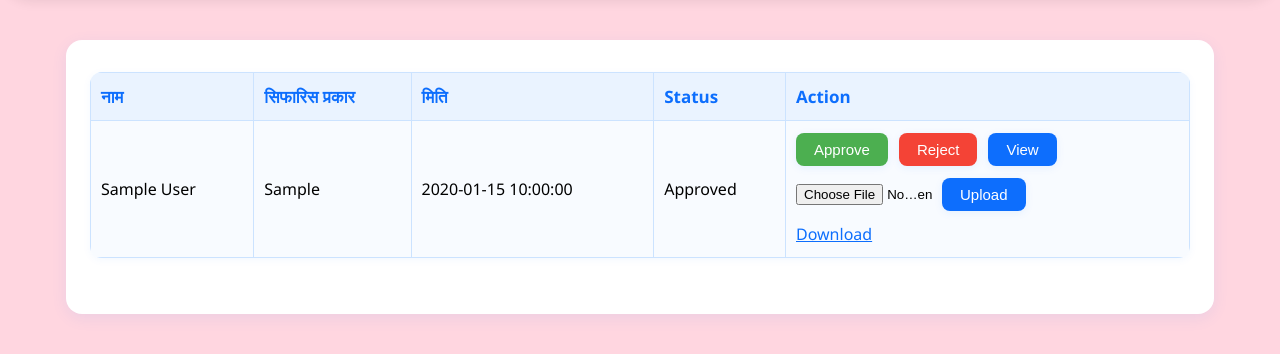
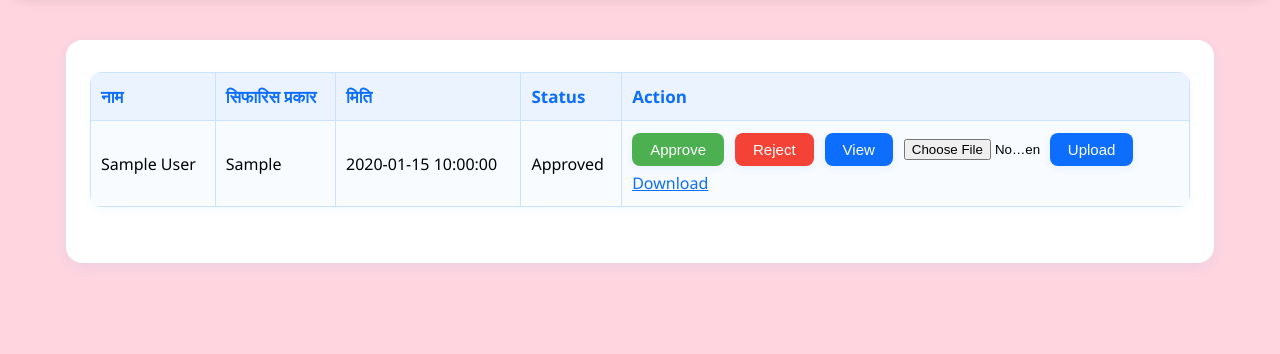
Before and after one commit to AMAYKJHA/esifarish, a PHP site: page /applications.php in a window 1280 px wide. Shown: the part 102-456 px from the top of the page. Run offline with PHP 8.4, Linux system fonts and the light colour scheme; the visitor is signed in with stand-in values (Sample User, id 1); tables that the repository leaves empty hold one stand-in row (values such as "Sample post").

Commit message:
Certificate upload featuer

```diff
--- a/backend/applications.php
+++ b/backend/applications.php
@@ -170,21 +170,19 @@ $result = $conn->query('SELECT * FROM applications ORDER BY submitted_at DESC');
                             <td><?php echo htmlspecialchars($row['sifarish_type']); ?></td>
                             <td><?php echo htmlspecialchars($row['submitted_at']); ?></td>
                             <td id="status-<?php echo $row['id']; ?>"><?php echo htmlspecialchars($row['status']); ?></td>
-                            <td style="vertical-align: top;">
-                                <div style="display: flex; flex-direction: column; gap: 8px; min-width: 220px;">
-                                    <div style="display: flex; gap: 6px; flex-wrap: wrap;">
+                                                            <td style="vertical-align: top; min-width: 220px;">
+                                                                <div style="display: flex; gap: 6px; flex-wrap: wrap; align-items: center; margin-bottom: 6px;">
                                                                     <button class="btn approve" onclick="updateStatus(<?php echo $row['id']; ?>, 'Approved')">Approve</button>
                                                                     <button class="btn reject" onclick="updateStatus(<?php echo $row['id']; ?>, 'Rejected')">Reject</button>
                                                                     <button class="btn view" onclick="openModal(<?php echo $row['id']; ?>)">View</button>
-                                    </div>
-                                    <form enctype="multipart/form-data" onsubmit="uploadDocument(event, <?php echo $row['id']; ?>)" style="display: flex; gap: 6px; align-items: center; margin-top: 4px;">
+                                                                    <form enctype="multipart/form-data" onsubmit="uploadDocument(event, <?php echo $row['id']; ?>)" style="display: flex; gap: 6px; align-items: center; margin:0;">
                                                                         <input type="file" name="document" required style="width: 140px;" />
                                                                         <button type="submit" class="btn" style="background:#0d6efd;color:#fff;">Upload</button>
                                                                     </form>
+                                                                </div>
                                                                 <?php if (!empty($row['certificate_file'])): ?>
-                                        <a href="../uploads/<?php echo htmlspecialchars($row['certificate_file']); ?>" target="_blank" style="margin-top:4px; color:#0d6efd;">Download</a>
+                                                                    <a href="../uploads/<?php echo htmlspecialchars($row['certificate_file']); ?>" target="_blank" style="color:#0d6efd;">Download</a>
                                                                 <?php endif; ?>
-                                </div>
                                                             </td>
                     </tr>
           <?php endwhile; ?>
```
Lines whose indentation alone changed are shown as unchanged.
